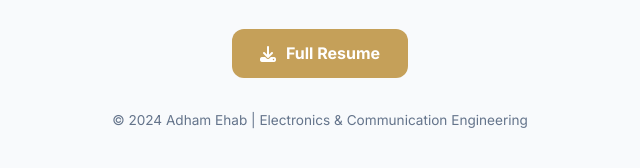
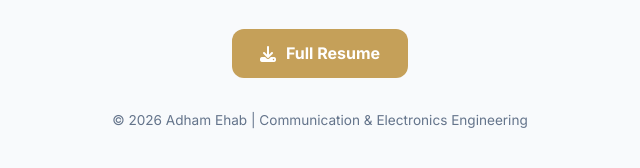
Before and after one commit to AdhamEhabErfan/Mywebsite, a plain HTML site: page index.html in a window 1280 px wide. Shown: the part 3674-3842 px from the top of the page, 320-960 px from the left. Drawn offline with Linux system fonts and the light colour scheme.

Commit message:
Add new portfolio files and updates

```diff
--- a/index.html
+++ b/index.html
@@ -429,7 +429,7 @@
                 </a>
 
                 <p style="color: var(--text-muted); font-size: 0.85rem;">
-                    © 2024 Adham Ehab | Electronics & Communication Engineering
+                    © 2026 Adham Ehab | Communication & Electronics Engineering
                 </p>
             </div>
 
```
